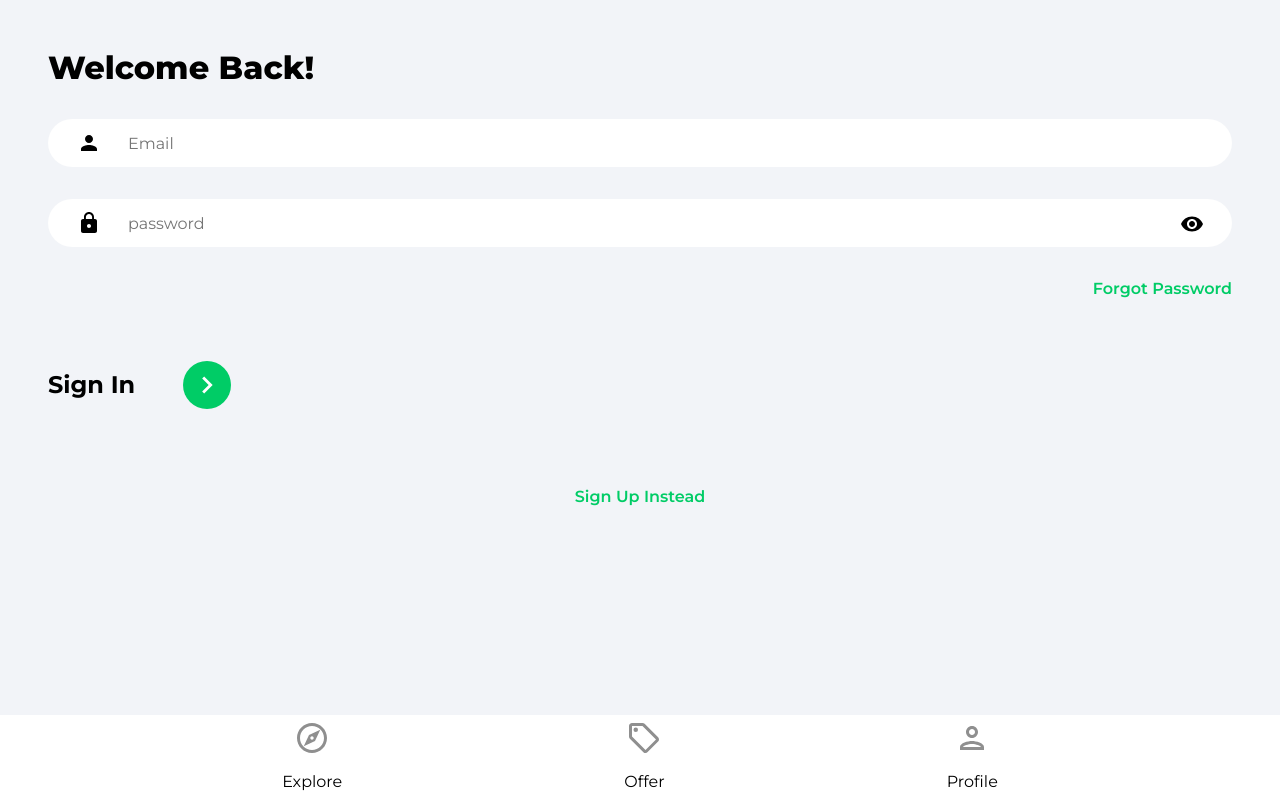
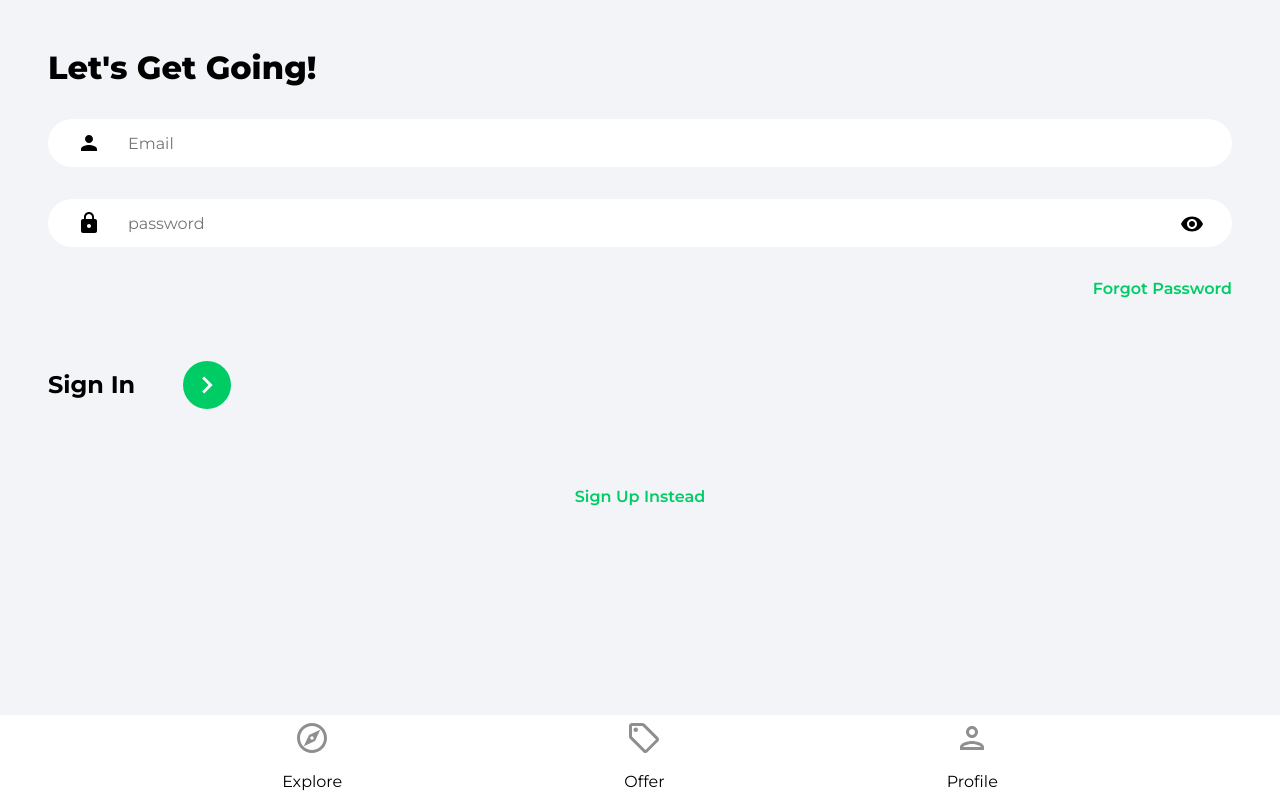
Before and after one commit to lenzoface/house-mrktplc, a React (Create React App) app: page /sign-in in a window 1280 px wide. Built offline with nearby package versions, Linux system fonts and the light colour scheme.

Commit message:
Changed Header

```diff
--- a/src/pages/SignIn.jsx
+++ b/src/pages/SignIn.jsx
@@ -45,7 +45,7 @@ function SignIn() {
     <>
       <div className="pageContainer">
         <header>
-          <p className="pageHeader">Welcome Back!</p>
+          <p className="pageHeader">Let's Get Going!</p>
         </header>
 
         <form onSubmit={onSubmit}>
```
